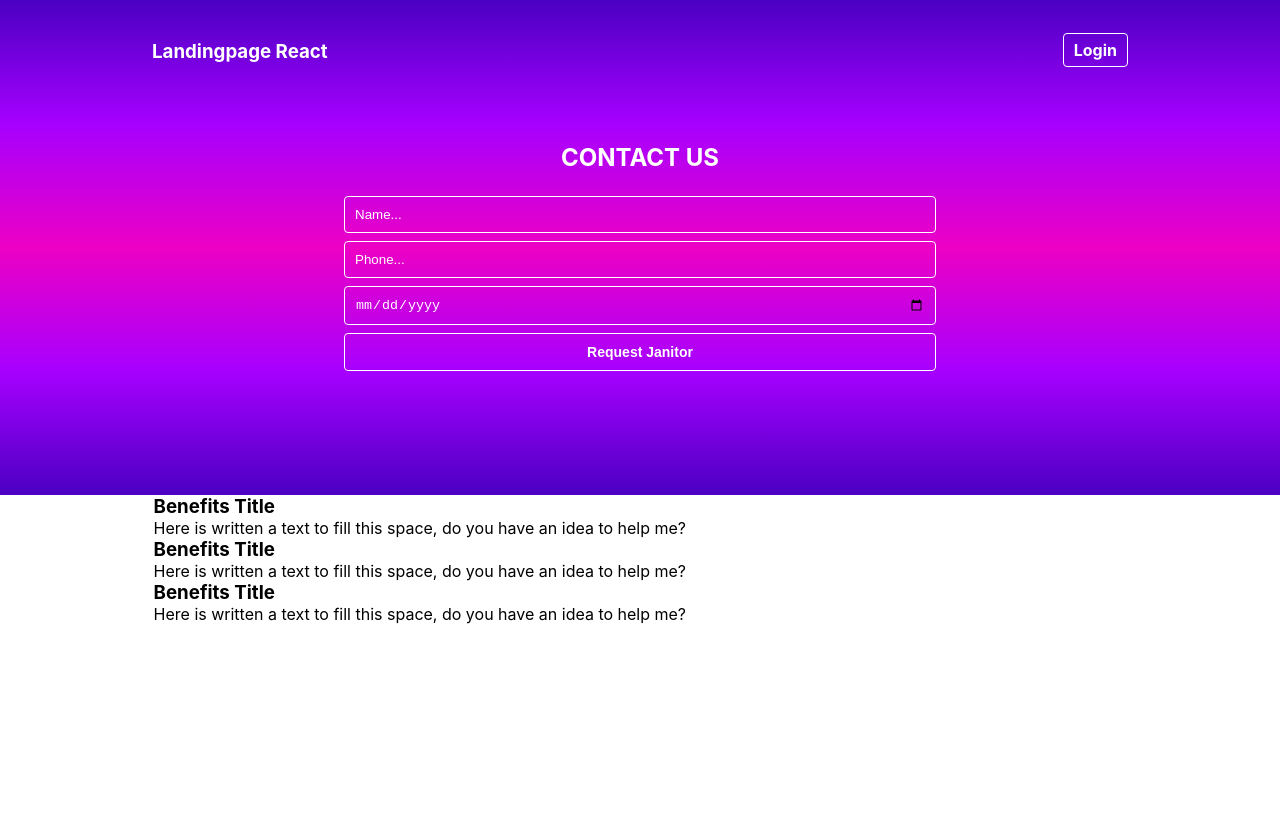
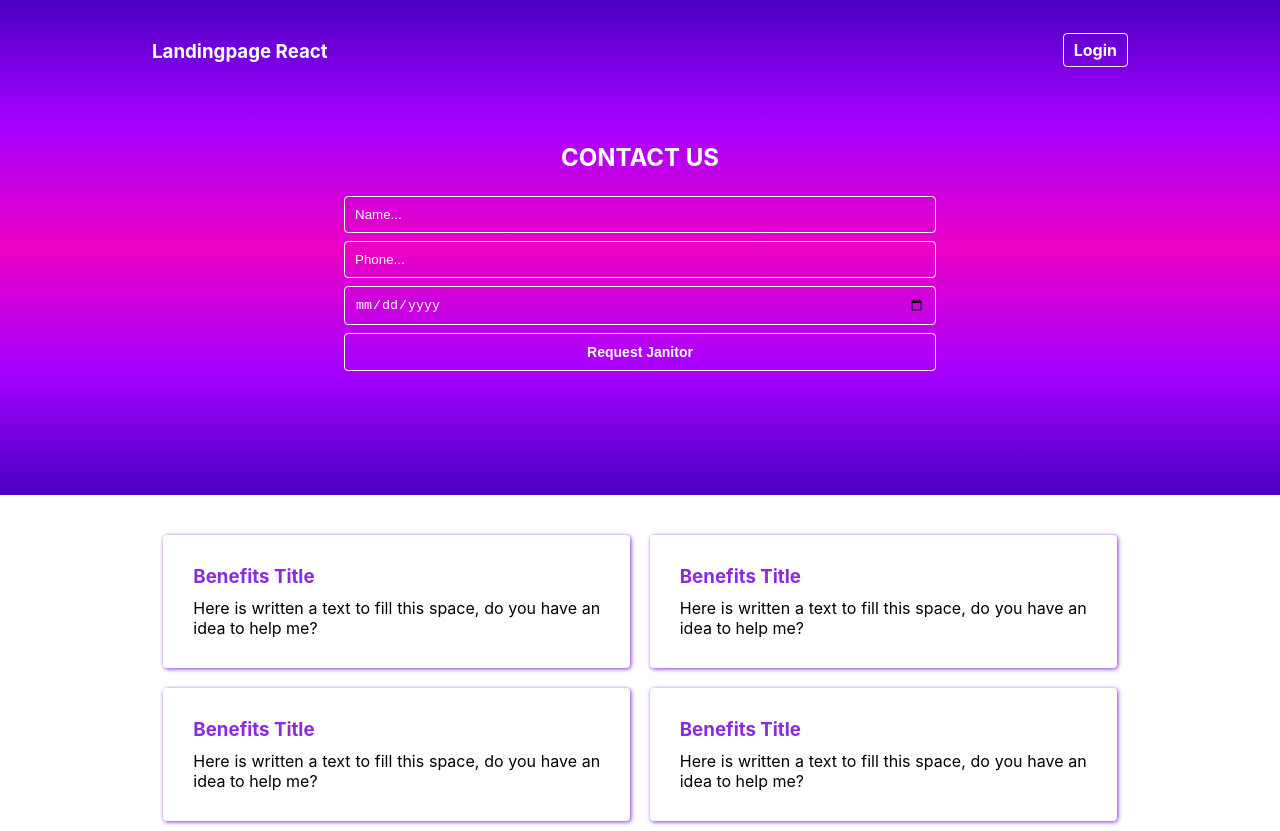
Before and after one commit to paulpessoa/getajanitor, a React (Create React App) app: page / in a window 1280 px wide. Before the commit the page ends 800 px from the top, so only its background shows below. Built offline with nearby package versions, Linux system fonts and the light colour scheme.

Commit message:
style benefits

```diff
--- a/src/App.css
+++ b/src/App.css
@@ -86,3 +86,38 @@ input[type='submit']:hover {
   color: blueviolet;
   cursor: pointer;
 }
+
+
+
+
+
+.benefits {
+  margin-top: 30px;
+  display: flex;
+  flex-direction: row;
+  flex-wrap: wrap;
+  justify-content: space-around;
+}
+
+.content-single {
+  min-width: 350px;
+  border-radius: 4px;
+  max-width: 48%;
+  padding: 30px;
+  margin: 10px 0px;
+  box-shadow: 1px 1px 4px blueviolet;
+}
+
+.content-single:hover {
+   box-shadow: 1px 1px 10px blueviolet;
+}
+
+.content-single h3{
+  text-align: justify;
+  color: blueviolet;
+  margin-bottom: 10px;
+}
+
+.content-single p{
+  text-align: justify;
+}
--- a/src/Main.js
+++ b/src/Main.js
@@ -30,17 +30,21 @@ function Main (){
             </div>
         </div>
 
-        <div className="conteudo">
-            <div className="center">
-                <div className="conteudo-single">
+        <div className="content">
+            <div className="center benefits">
+                <div className="content-single">
                     <h3>Benefits Title</h3>
                     <p>Here is written a text to fill this space, do you have an idea to help me?</p>
                 </div>
-                <div className="conteudo-single">
+                <div className="content-single">
                     <h3>Benefits Title</h3>
                     <p>Here is written a text to fill this space, do you have an idea to help me?</p>
                 </div>
-                <div className="conteudo-single">
+                <div className="content-single">
+                    <h3>Benefits Title</h3>
+                    <p>Here is written a text to fill this space, do you have an idea to help me?</p>
+                </div>
+                <div className="content-single">
                     <h3>Benefits Title</h3>
                     <p>Here is written a text to fill this space, do you have an idea to help me?</p>
                 </div>
```
